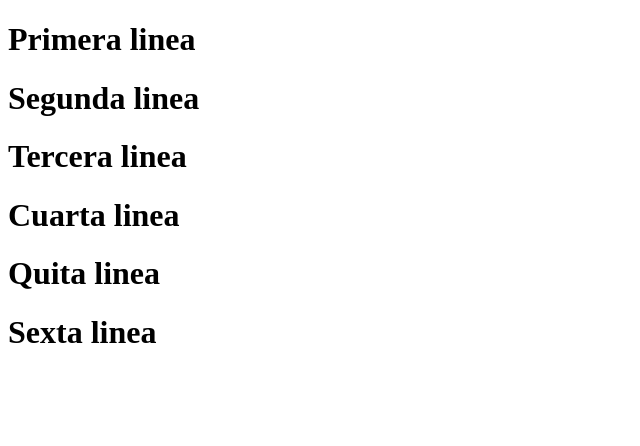
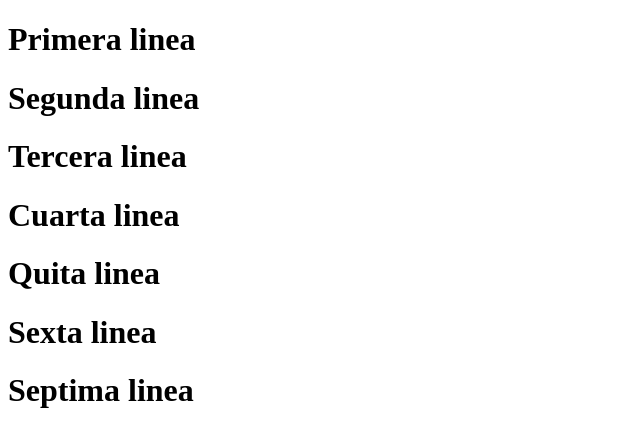
Before and after one commit to josearrietaarboleda-01/Ejercicio-2-rubrica, a plain HTML site: page index.html in a window 1280 px wide. Shown: the whole page, without its empty margins (0-640 px from the left). Drawn offline with Linux system fonts and the light colour scheme.

Commit message:
Septimo commit

```diff
--- a/index.html
+++ b/index.html
@@ -12,6 +12,7 @@
     <h1>Cuarta linea</h1>
     <h1>Quita linea</h1>
     <h1>Sexta linea</h1>
+    <h1>Septima linea</h1>
 
 </body>
 </html>
```
